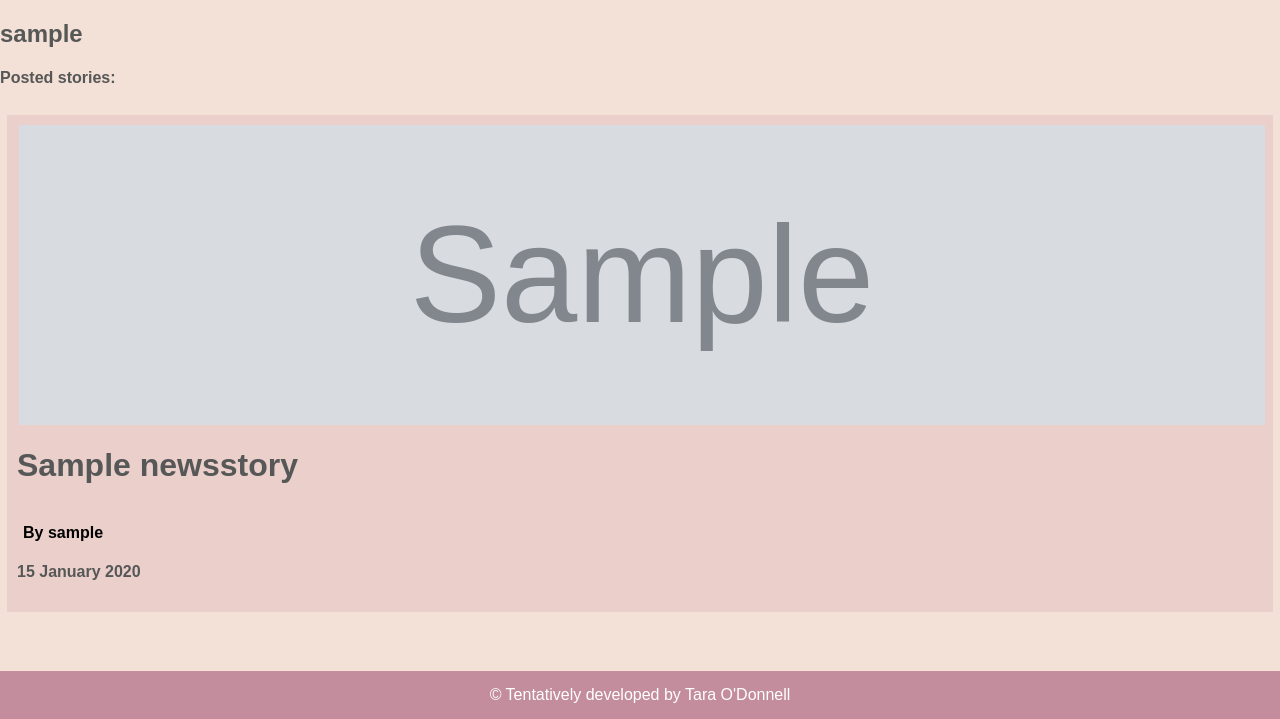
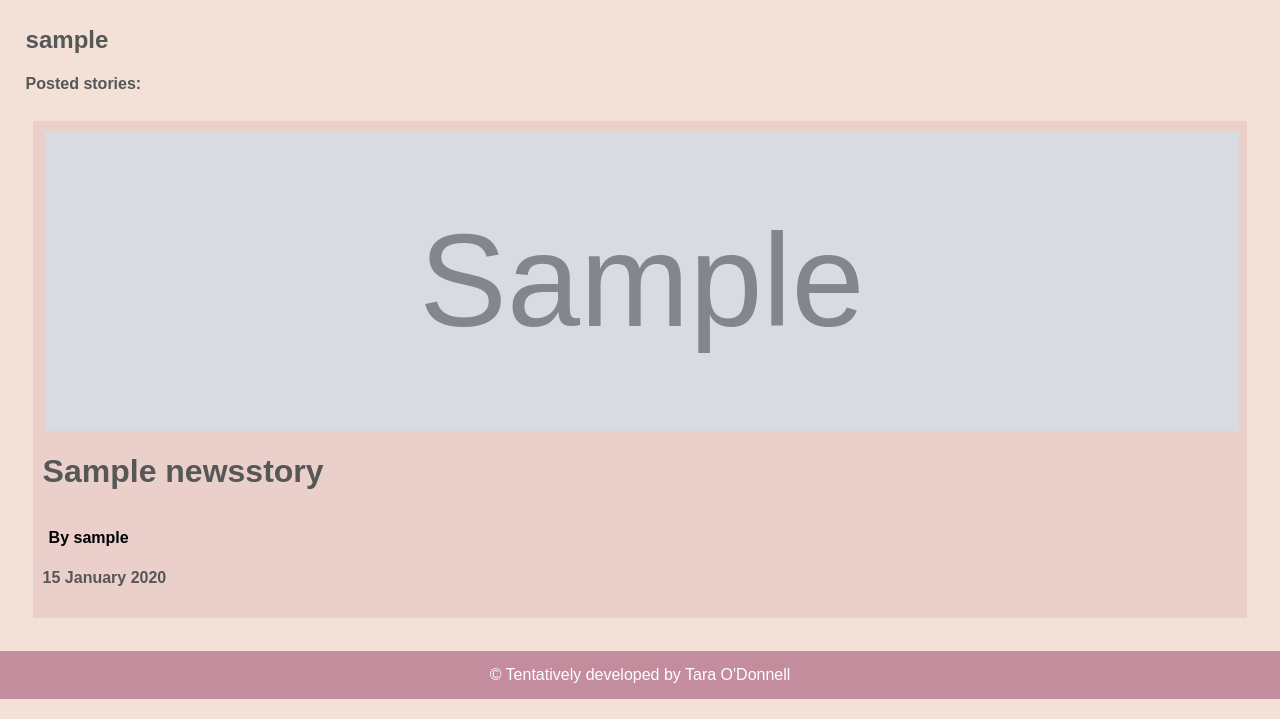
Before and after one commit to SheCodesAus/she-codes-django-news-project-tara0d, a Django app: page /users/profile/1/ in a window 1280 px wide. Shown: the part 81-800 px from the top of the page. Run offline with Django 4.2, Linux system fonts and the light colour scheme; tables that the repository leaves empty hold one stand-in row (values such as "Sample post"); grey boxes marked "Sample" are stand-in pictures; parts of the project's set-up code (start-up, migrations or seed data) failed here and were passed over; some web fonts are replaced.

Commit message:
Screenshots added
Also
-some margins adjusted
-footer fixed on create a story pages

```diff
--- a/she_codes_news/static/styles.css
+++ b/she_codes_news/static/styles.css
@@ -88,7 +88,8 @@ a, p {
 .form-page {
     display: flex;
     flex-direction: column;
-    justify-content: space-around;
+    height: 100vh;
+    margin: 2%;
 }
 
 #form-heading {
@@ -102,12 +103,10 @@ a, p {
 }
 
 .form-wrapper input, .form-wrapper select, .form-wrapper textarea {
-    /* border: blue solid 4px; */
     width: 500px;
 }
 
 .form-wrapper p {
-    /* border: purple solid 4px; */
     display: flex;
     flex-direction: column;
     justify-content: space-around;
@@ -341,3 +340,8 @@ footer {
     background-color: #E8A87C;
     font-weight: bold;
 }
+
+#profile-page-header {
+    margin: 2%;
+    font-family: Arial, Helvetica, sans-serif;
+}
--- a/she_codes_news/users/templates/users/userProfile.html
+++ b/she_codes_news/users/templates/users/userProfile.html
@@ -6,7 +6,7 @@
 {% endblock %}
 
 {% block content %}
-
+<div id="profile-page-header">
     <h2> {{author.username }}  </h2>
 
 
@@ -23,8 +23,8 @@
         {% endfor %}
     </ul>
     Total: {{author.favourites.count}}
-
 <h4>Your posted stories:</h4>
+</div>
 {% else %}
 <h4>Posted stories:</h4>
 {% endif %}
```
Also changed, not shown: she_codes_news/news/templates/news/createStory.html (+5 -4 lines), Author's own profile page.png (added), Create a new story_logged in.png (added), Create a new story_logged out.png (added), Create an account page.png (added), Delete another author's story_logged in.png (added), Delete story page.png (added), Homepage_logged in and filtered by category.png (added), Homepage_logged in.png (added), Homepage_logged out.png (added), Login page.png (added), Update story page.png (added), 6 other files. Lines whose indentation alone changed are shown as unchanged.
